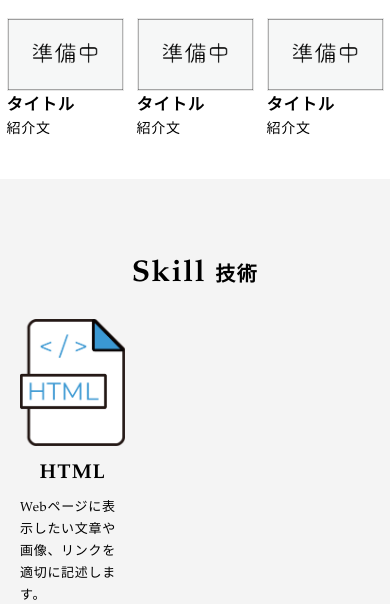
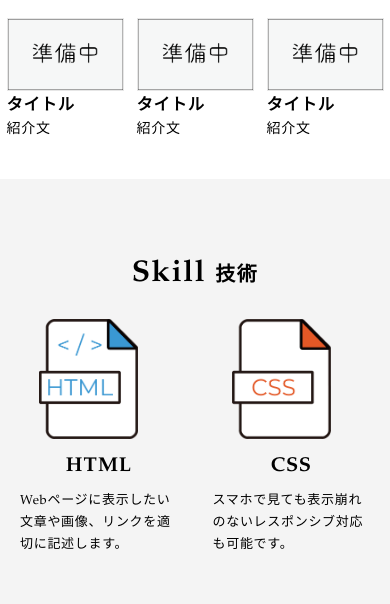
Before and after one commit to k4ken/ken-portfolio, a plain HTML site: page index.html in a window 390 px wide. Shown: the part 487-1091 px from the top of the page. Drawn offline with nearby package versions, Linux system fonts and the light colour scheme.

Commit message:
Update style.css

```diff
--- a/style.css
+++ b/style.css
@@ -511,17 +511,23 @@ img {
 
   /* Skill */
   .skill-list {
-    display: block;
+    display: flex;
     margin-bottom: 0;
   }
 
-  .skill-item {
-    width: 100%;
-    margin-bottom: 35px;
+  .skill-example {
+    display: block;
+    align-items: flex-start;
+    justify-content: space-between;
+    width: 45%;
+    margin-bottom: 50px;
+    text-align: center;
   }
 
-  .skill-item:last-child {
-    margin-bottom: 0;
+  .skill-example img {
+    width: auto;
+    height: 120px;
+    margin-right:20px;
   }
 
   .skill-name {
@@ -552,6 +558,15 @@ img {
     margin-bottom: 20px;
   }
 
+  /* Contact */
+  .contact-text{
+    font-size:16px;
+  }
+
+  .contact-list p{
+    font-size:16px;
+  }
+
   /* フッター */
   .footer {
     padding: 20px;
```
